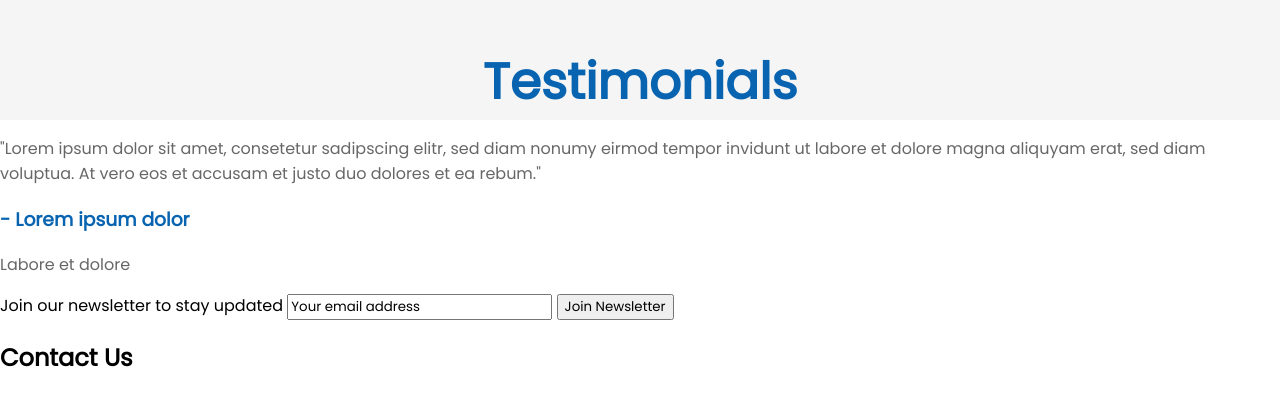
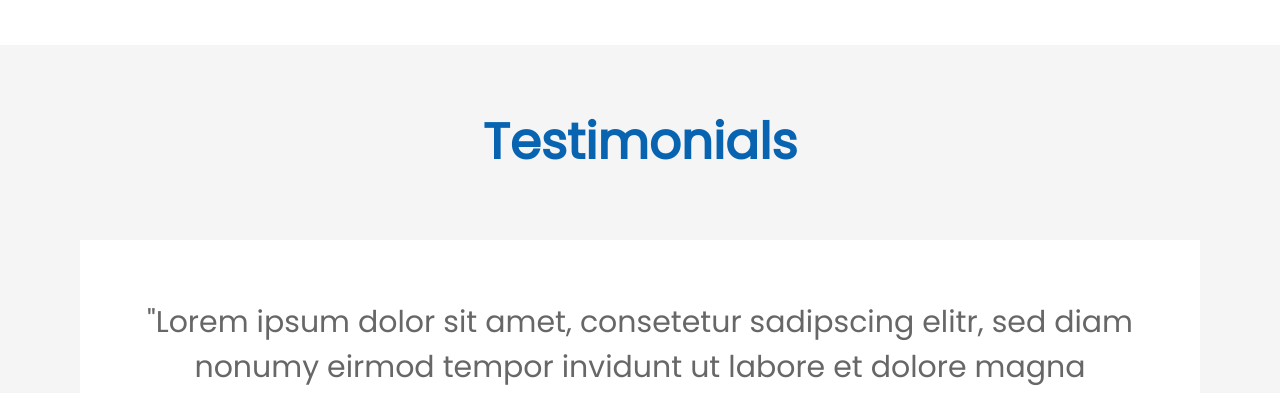
Before and after one commit to iNeonGod/blue-trading, a plain HTML site: page index.html in a window 1280 px wide. Shown: the part 3150-3543 px from the top of the page. Drawn offline with Linux system fonts and the light colour scheme.

Commit message:
Testimonials 1

```diff
--- a/css/style.css
+++ b/css/style.css
@@ -185,6 +185,7 @@ nav ul li {
     display: flex;
     flex-direction: row;
     justify-content: center;
+    margin: 0 0 60px 0;
 }
 
 .article-content {
@@ -245,18 +246,33 @@ nav ul li {
 }
 
 .test-content {
+    display: flex;
+    flex-direction: column;
+    align-items: center;
     background-color: #ffffff;
-    font-size: ;
+    font-size: 30px;
+    text-align: center;
+    padding: 60px;
+    margin: 60px 0;
 }
 
 .test-text {
     color: #676767;
+    max-width: 1000px;
+    margin: 0 0 30px 0;
 }
 
 .test-autor {
     color: #0864B1;
+    font-weight: bold;
+    margin: 0 0 30px 0;
 }
 
 .test-role {
     color: #676767;
+    margin: 0;
 }
+
+.newsletter {
+    background-color: #0864B1;
+}
--- a/index.html
+++ b/index.html
@@ -121,7 +121,7 @@
         </div>
     </section>
 
-    <section>
+    <section class="newsletter">
         <div>
             <form action="">
                 <label for="">Join our newsletter to stay updated</label>
```
Also changed, not shown: 1 other file.
